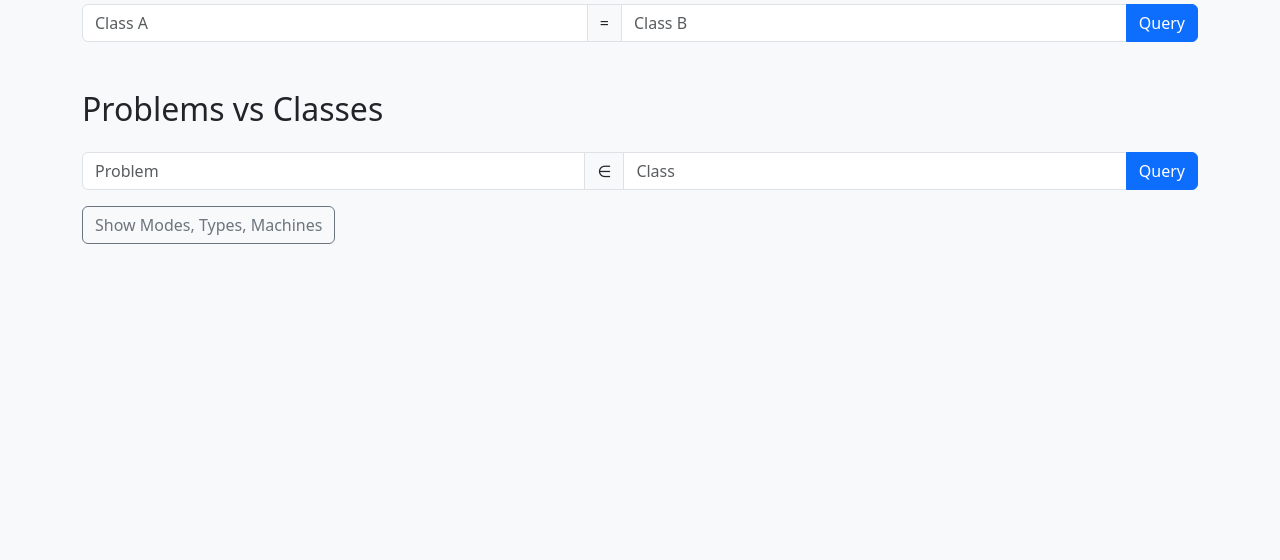
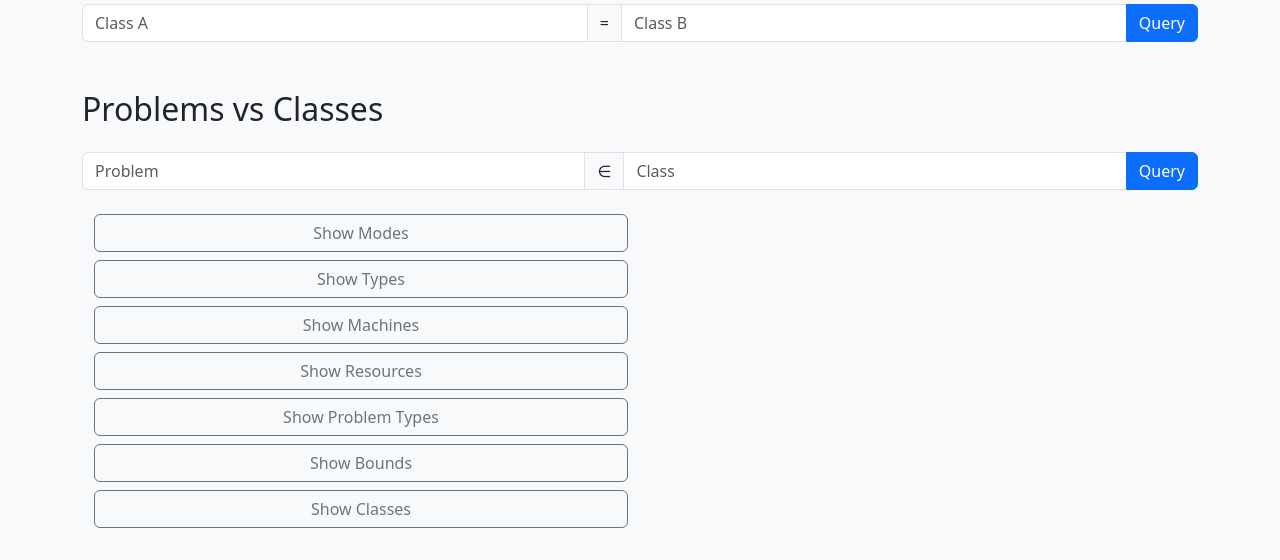
Before and after one commit to turquoise5/ComWeb, a Django app: page / in a window 1280 px wide. Shown: the part 290-850 px from the top of the page. Before the commit the page ends 534 px from the top, so only its background shows below. Run offline with Django 5.2, Linux system fonts and the light colour scheme; data that the repository does not hold is empty.

Commit message:
added more toggle buttons and re-fromatted lists

```diff
--- a/comweb/templates/comweb/home.html
+++ b/comweb/templates/comweb/home.html
@@ -51,51 +51,93 @@
     </ul>
 
     <!-- Toggle Button and List -->
-    <div class="mb-4">
-      <button class="btn btn-outline-secondary mb-2" onclick="toggleList()">Show Modes, Types, Machines</button>
-
-      <ul id="infoList" class="list-group mb-3" style="display: none;">
-        <div class="row">
-          <!-- Modes Column -->
-          <div class="col-md-4">
-            <ul class="list-group mb-3">
-              <li class="list-group-item fw-bold">Modes</li>
+    <div class="container mt-4">
+      <div class="row">
+        <div class="col-md-6">
+          <button class="btn btn-outline-secondary mb-2 w-100" onclick="toggleList('modesList')">Show Modes</button>
+          <button class="btn btn-outline-secondary mb-2 w-100" onclick="toggleList('typesList')">Show Types</button>
+          <button class="btn btn-outline-secondary mb-2 w-100" onclick="toggleList('machinesList')">Show Machines</button>
+          <button class="btn btn-outline-secondary mb-2 w-100" onclick="toggleList('resourcesList')">Show Resources</button>
+          <button class="btn btn-outline-secondary mb-2 w-100" onclick="toggleList('problemTypesList')">Show Problem Types</button>
+          <button class="btn btn-outline-secondary mb-2 w-100" onclick="toggleList('boundsList')">Show Bounds</button>
+          <button class="btn btn-outline-secondary mb-2 w-100" onclick="toggleList('classesList')">Show Classes</button>
+        </div>
+        <div class="col-md-6">
+          <div id="modesList" class="mb-2" style="display:none;">
+            <h6>Modes</h6>
+            <ul class="list-group">
               {% for mode in modes %}
-                <li class="list-group-item">{{ mode }}</li>
+                <li class="list-group-item py-1">{{ mode }}</li>
               {% endfor %}
             </ul>
           </div>
-
-          <!-- Types Column -->
-          <div class="col-md-4">
-            <ul class="list-group mb-3">
-              <li class="list-group-item fw-bold">Types</li>
-              {% for type in types %}
-                <li class="list-group-item">{{ type }}</li>
+          <div id="typesList" class="mb-2" style="display:none;">
+            <h6>Types</h6>
+            <ul class="list-group">
+              {% for type in machine_types %}
+                <li class="list-group-item py-1">{{ type }}</li>
               {% endfor %}
             </ul>
           </div>
-
-          <!-- Machines Column -->
-          <div class="col-md-4">
-            <ul class="list-group mb-3">
-              <li class="list-group-item fw-bold">Machines</li>
+          <div id="machinesList" class="mb-2" style="display:none;">
+            <h6>Machines</h6>
+            <ul class="list-group">
               {% for machine in machines %}
-                <li class="list-group-item">{{ machine }}</li>
+                <li class="list-group-item py-1">{{ machine }}</li>
+              {% endfor %}
+            </ul>
+          </div>
+          <div id="resourcesList" class="mb-2" style="display:none;">
+            <h6>Resources</h6>
+            <ul class="list-group">
+              {% for resource in resources %}
+                <li class="list-group-item py-1">{{ resource }}</li>
+              {% endfor %}
+            </ul>
+          </div>
+          <div id="problemTypesList" class="mb-2" style="display:none;">
+            <h6>Problem Types</h6>
+            <ul class="list-group">
+              {% for pt in problem_types %}
+                <li class="list-group-item py-1">{{ pt }}</li>
+              {% endfor %}
+            </ul>
+          </div>
+          <div id="boundsList" class="mb-2" style="display:none;">
+            <h6>Bounds</h6>
+            <ul class="list-group">
+              {% for bound in bounds %}
+                <li class="list-group-item py-1">{{ bound }}</li>
+              {% endfor %}
+            </ul>
+          </div>
+          <div id="classesList" class="mb-2" style="display:none;">
+            <h6>Classes</h6>
+            <ul class="list-group">
+              {% for c in classes %}
+                <li class="list-group-item py-1">{{ c }}</li>
               {% endfor %}
             </ul>
           </div>
         </div>
-
-    </body>
-    <script>
-      function toggleList() {
-        var list = document.getElementById("infoList");
-        if (list.style.display === "none") {
-          list.style.display = "block";
+      </div>
+    </div>
+  </div>
+  <script>
+    function toggleList(listId) {
+      const lists = [
+        'modesList', 'typesList', 'machinesList', 'resourcesList',
+        'problemTypesList', 'boundsList', 'classesList'
+      ];
+      lists.forEach(id => {
+        if (id === listId) {
+          document.getElementById(id).style.display =
+            document.getElementById(id).style.display === 'none' ? 'block' : 'none';
         } else {
-          list.style.display = "none";
+          document.getElementById(id).style.display = 'none';
         }
-      }
-    </script>
+      });
+    }
+  </script>
+</body>
 </html>
```
